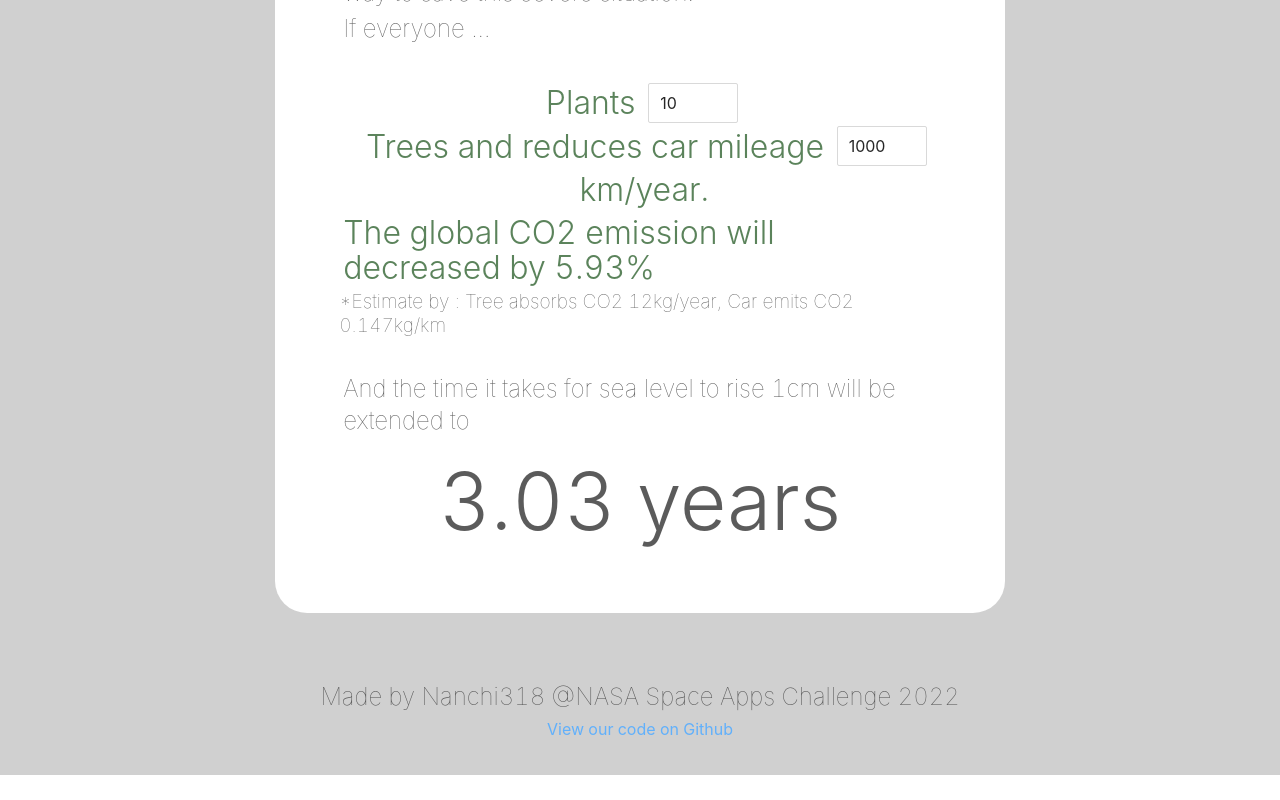
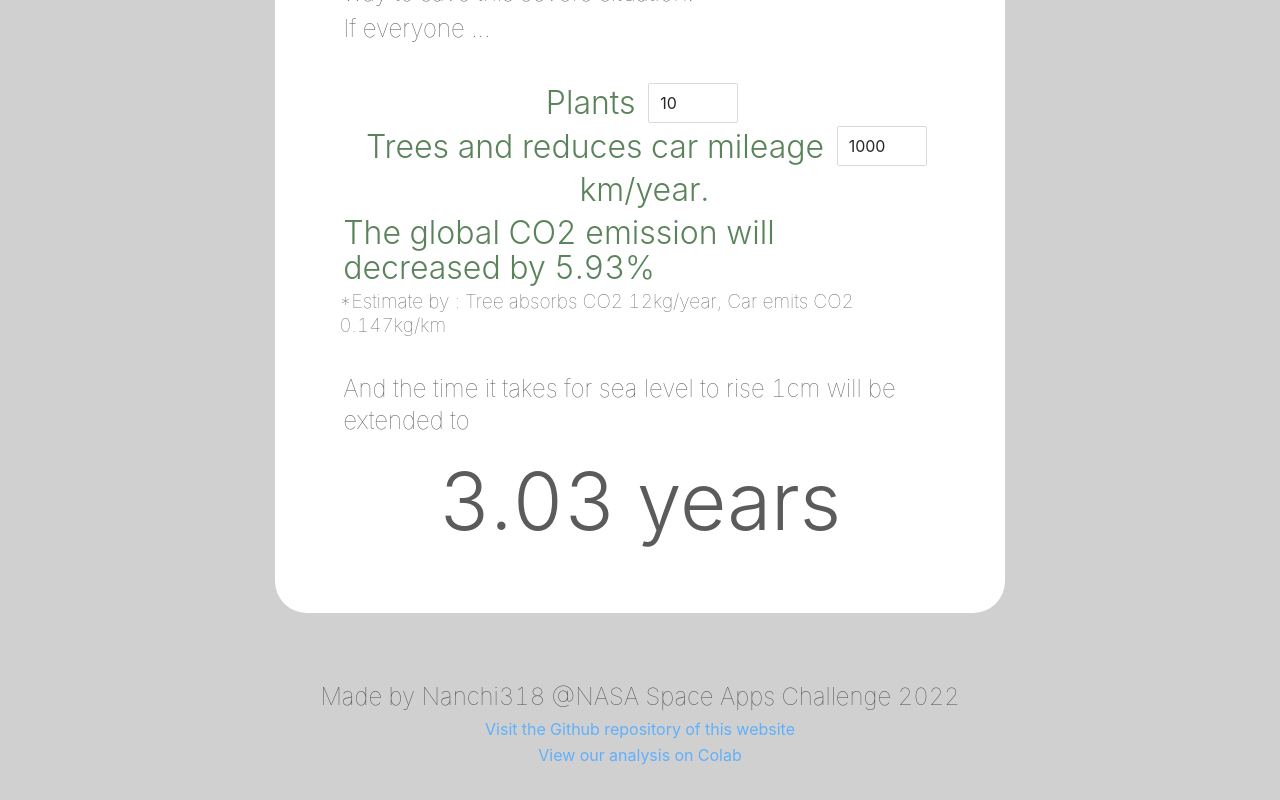
Before and after one commit to YellowJason/nasa_hack, a React (Create React App) app: page / in a window 1280 px wide. Shown: the part 3080-3880 px from the top of the page. Before the commit the page ends 3855 px from the top, so only its background shows below. Built offline with nearby package versions, Linux system fonts and the light colour scheme.

Commit message:
feat: colab link

```diff
--- a/src/App.js
+++ b/src/App.js
@@ -213,8 +213,9 @@ function App() {
       </div>
       <div style={{height: '4rem', width: '100%'}}></div>
       <h1 className='intro'>Made by Nanchi318 @NASA Space Apps Challenge 2022</h1>
-      <div style={{width: '100%', display: 'flex', flexWrap: 'wrap', flexDirection: 'row', justifyContent: 'center', alignItems: 'center'}}>
-      <a className="App-link" href="https://github.com/YellowJason/nasa_hack" target="_blank" rel="noopener noreferrer">View our code on Github</a>
+      <div style={{width: '100%', display: 'flex', flexWrap: 'wrap', flexDirection: 'column', justifyContent: 'center', alignItems: 'center'}}>
+      <a className="App-link" href="https://github.com/YellowJason/nasa_hack" target="_blank" rel="noopener noreferrer">Visit the Github repository of this website</a>
+      <a className="App-link" href="https://colab.research.google.com/drive/15tlxEjaLg2qNI0JwZpfNkOY3MbhWGmyk?usp=sharing" target="_blank" rel="noopener noreferrer">View our analysis on Colab</a>
       </div>
 
     </div>
```
